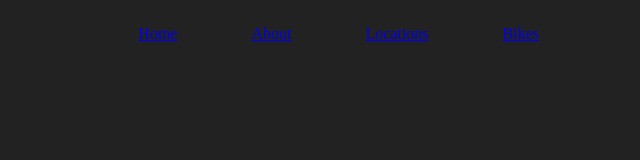
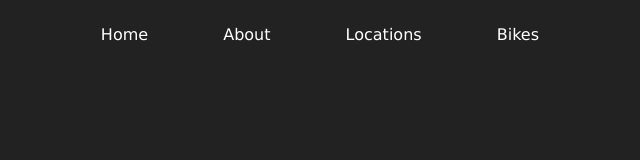
Before and after one commit to LEQN/cycling-site, a plain HTML site: page index.html in a window 1280 px wide. Shown: the whole page, without its empty margins (613-1253 px from the left). Drawn offline with Linux system fonts and the light colour scheme.

Commit message:
changed styling of nav bar

```diff
--- a/style.css
+++ b/style.css
@@ -1,7 +1,7 @@
 body{
     margin: 0;
     background: #222;
-
+    font-family: Verdana, Geneva, Tahoma, sans-serif;
 }
 
 .container {
@@ -24,3 +24,12 @@ nav li{
     margin-left: 70px;
     padding-top: 25px;
 }
+
+nav a {
+    color: white;
+    text-decoration: none;
+}
+
+nav a:hover {
+    text-decoration: underline;
+}
```
